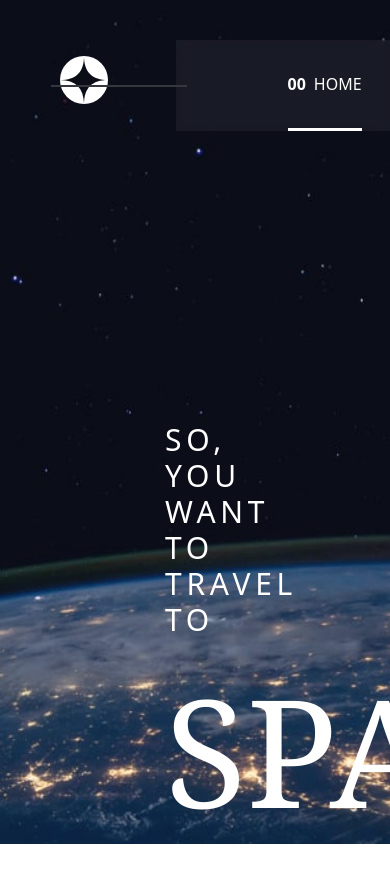
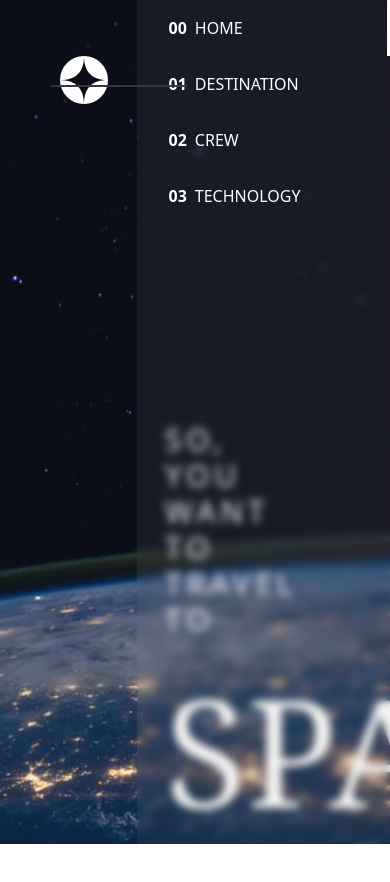
Before and after one commit to puyanwei/space-tourism, a Next.js app: page / in a window 390 px wide. Shown: the top 882 px of the page. Built offline with nearby package versions, Linux system fonts and the light colour scheme; a web font is replaced by a local one.

Commit message:
Styling for mobile navbar menu

```diff
--- a/src/components/2-molecules/NavBar/index.tsx
+++ b/src/components/2-molecules/NavBar/index.tsx
@@ -13,9 +13,9 @@ interface NavBarProps extends Component {
 export function NavBar({ data, currentPath, className = "" }: NavBarProps) {
   return (
     <nav
-      className={`font-primary text-base letter-spacing-[2.7px] uppercase text-white backdrop-blur-sm bg-space-gray/10 ${className}`}
+      className={`font-primary text-base letter-spacing-[2.7px] uppercase text-white backdrop-blur-sm bg-space-gray/10 h-screen md:h-[90px] absolute right-0 top-0 md:top-10 w-[65%] md:px-20 ${className}`}
     >
-      <ul className="flex gap-10 px-8 justify-evenly">
+      <ul className="flex flex-col md:flex-row md:gap-10 md:px-8 md:justify-evenly">
         {data.map(({ href, text }, index) => {
           const navNumber = index < 10 ? `0${index}` : index
           const resolvedText = `/${text.toLowerCase()}`
@@ -23,11 +23,13 @@ export function NavBar({ data, currentPath, className = "" }: NavBarProps) {
           const linkStyle =
             resolvedCurrentPath === resolvedText
               ? `border-white`
-              : `hover:border-white/50 border-transparent`
+              : `md:hover:border-white/50 md:border-transparent border-transparent`
 
           return (
             <Link href={href} key={`${index}-${text}`}>
-              <li className={`py-8 cursor-pointer border-b-[3px] ${linkStyle}`}>
+              <li
+                className={`px-8 py-4 md:py-8 md:px-0 cursor-pointer md:border-b-[3px] md:border-r-transparent md:hover:border-r-transparent border-r-[3px] ${linkStyle}`}
+              >
                 <b className="pr-2">{navNumber}</b>
                 {text}
               </li>
--- a/src/pages/_app.tsx
+++ b/src/pages/_app.tsx
@@ -36,19 +36,15 @@ function MyApp({ Component, pageProps }: AppProps) {
 
   const backgroundImageUrl = resolveBackgroundImage(width, currentPath as PageUrls)
   return (
-    <>
+    <div className="relative">
       <BackgroundImage url={backgroundImageUrl} />
       <div className="fixed left-14 top-14">
         <IconWrapper icon={<Logo />} />
       </div>
       <div className="z-10 fixed border-[1px] border-space-dark-gray top-[85px] left-[13%] w-[35%]" />
-      <NavBar
-        className="fixed right-0 top-10 w-[55%] px-20"
-        data={navBar}
-        currentPath={currentPath as PageUrls}
-      />
+      <NavBar data={navBar} currentPath={currentPath as PageUrls} />
       <Component {...pageProps} />
-    </>
+    </div>
   )
 }
 
```
